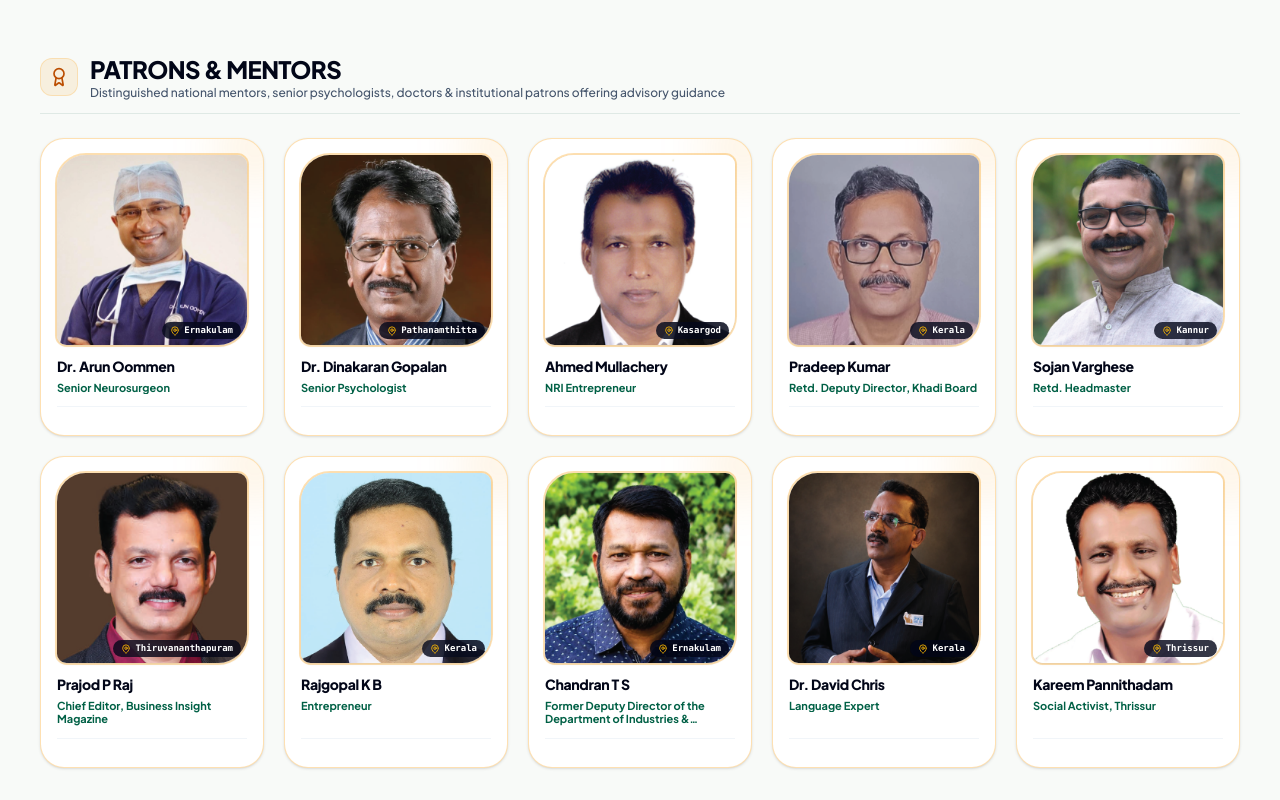
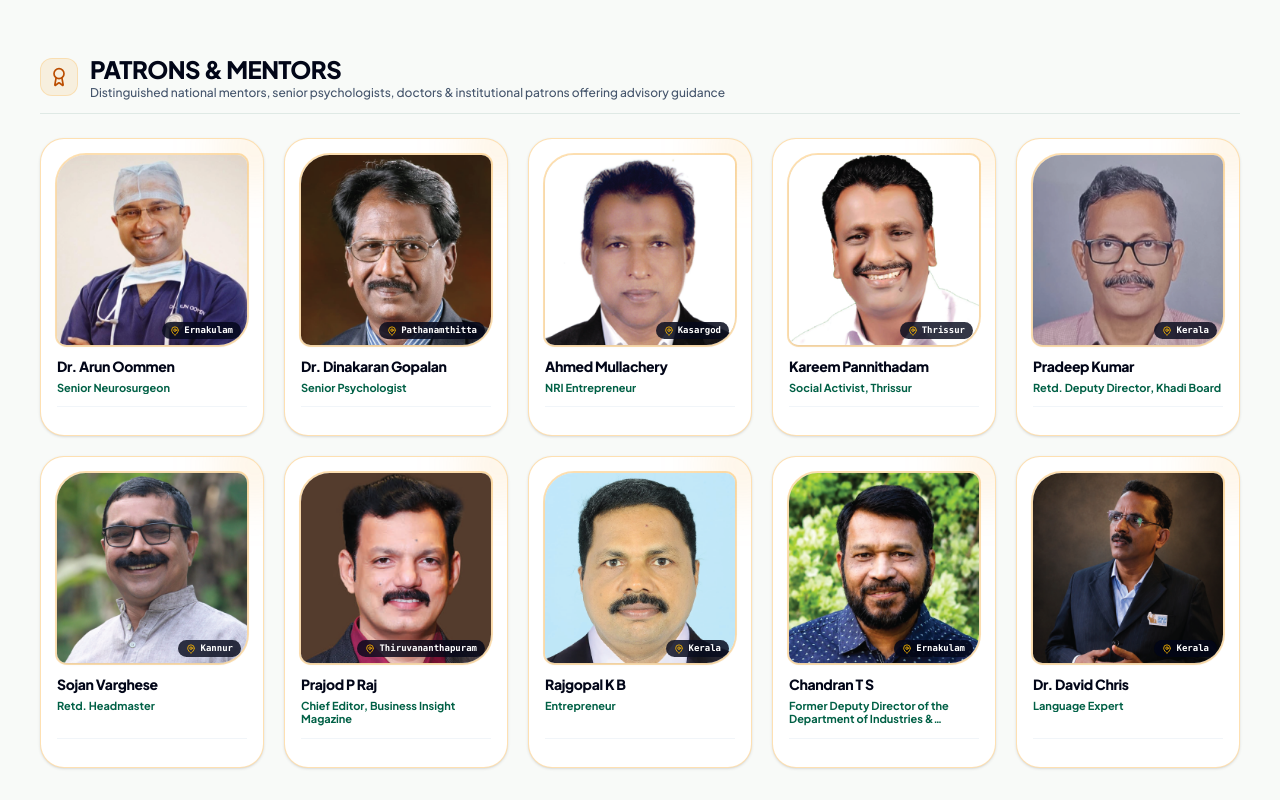
Before and after one commit to BSDigitalLab/yuvaparipalan_foundation-web, a React (Vite) app: page /leadership in a window 1280 px wide. Shown: the part 1360-2160 px from the top of the page. Built offline with nearby package versions, Linux system fonts and the light colour scheme.

Commit message:
fix: reorder Kareem Pannithadam profile to follow Ahmed Mullachery

```diff
--- a/src/data/mockData.ts
+++ b/src/data/mockData.ts
@@ -394,6 +394,15 @@ export const FOUNDER_PATRONS: Leader[] = [
     avatarUrl: '/team/patrons/Ahmed_Mullachery.png',
   },
   {
+    id: 'kareem-pannithadam',
+    name: 'Kareem Pannithadam',
+    role: 'Social Activist, Thrissur',
+    location: 'Thrissur',
+    category: 'patron',
+    bio: 'Prominent social leader dedicated to grassroots community welfare.',
+    avatarUrl: '/team/patrons/Kareem_Pannithadam.png',
+  },
+  {
     id: 'pradeep-kumar',
     name: 'Pradeep Kumar',
     role: 'Retd. Deputy Director, Khadi Board',
@@ -448,15 +457,6 @@ export const FOUNDER_PATRONS: Leader[] = [
     category: 'patron',
     bio: 'Renowned language expert and academic mentor guiding communication skills, linguistic proficiency, and youth development.',
     avatarUrl: '/team/patrons/Dr.David_Chris.png',
-  },
-  {
-    id: 'kareem-pannithadam',
-    name: 'Kareem Pannithadam',
-    role: 'Social Activist, Thrissur',
-    location: 'Thrissur',
-    category: 'patron',
-    bio: 'Prominent social leader dedicated to grassroots community welfare.',
-    avatarUrl: '/team/patrons/Kareem_Pannithadam.png',
   },
 ];
 
```
